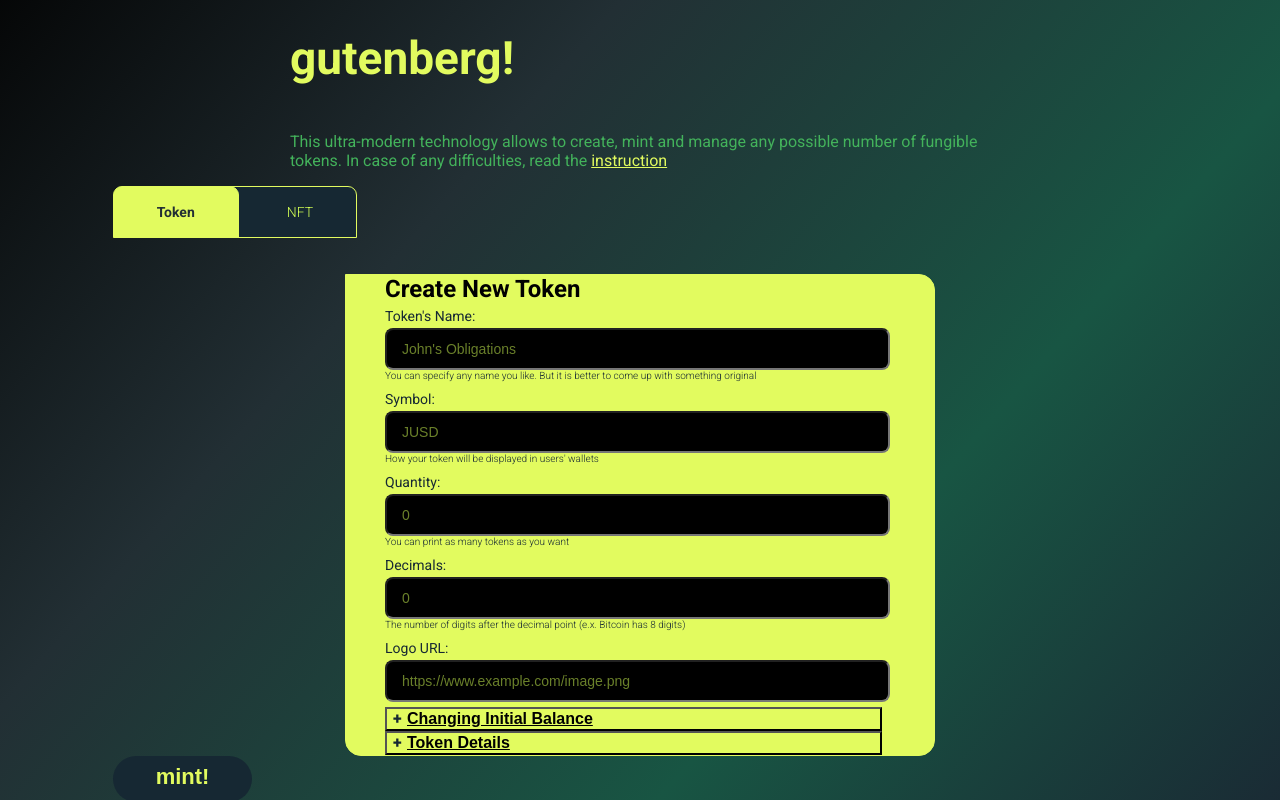
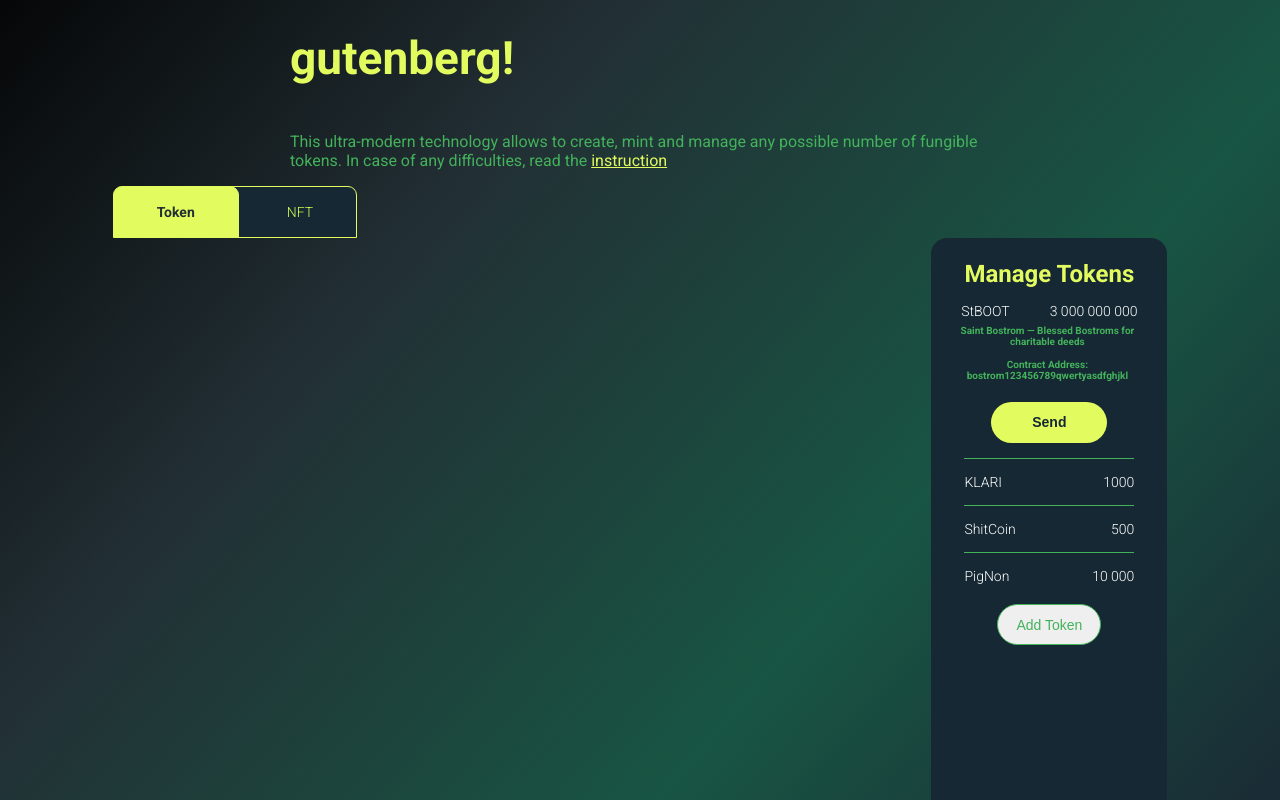
Before and after one commit to diekuche/gutenberg, a React (Create React App) app: page / in a window 1280 px wide. Shown: the top 800 px of the page. Built offline with nearby package versions, Linux system fonts and the light colour scheme.

Commit message:
block with tokens

```diff
--- a/src/components/ButtonAddToken/ButtonAddToken.module.css
+++ b/src/components/ButtonAddToken/ButtonAddToken.module.css
@@ -5,7 +5,7 @@
     align-items: center;
     width: fit-content;
     height: 41px;
-    margin-top: 33px;
+    margin-top: 20px;
     box-sizing: border-box;
     border: 1px solid #43B25B;
     border-radius: 27.5px;
@@ -13,7 +13,7 @@
     color: #43B25B;
     font-size: 14px;
     font-weight: 400;
-
+    align-self: center;
 
 }
 
--- a/src/components/ButtonSend/ButtonSend.module.css
+++ b/src/components/ButtonSend/ButtonSend.module.css
@@ -1,11 +1,11 @@
 .buttonSend {
     display: flex;
-    flex-direction: row;
+
     justify-content: center;
     align-items: center;
     width: fit-content;
     height: 41px;
-    margin-top: 33px;
+    margin-top: 15px;
     background: #E2FB5F;
     border-radius: 27.5px;
     padding: 12px 41px 13px 41px;
@@ -13,7 +13,7 @@
     font-size: 14px;
     font-weight: 700;
     border-style: none;
-
+    align-self: center;
 
 }
 
--- a/src/components/MainPage/MainPage.tsx
+++ b/src/components/MainPage/MainPage.tsx
@@ -6,6 +6,7 @@
 import ButtonSend from '../ButtonSend/ButtonSend';
 import ButtonAddToken from '../ButtonAddToken/ButtonAddToken';
 import Tabs from '../Tabs/Tabs ';
+import ManageTokens from '../ManageTokens/ManageTok';
 
 type MainProps = {
 
@@ -17,6 +18,7 @@
         <div className={styles.mainpage}>
             <Header/>
             <Tabs />
+            <ManageTokens />
             <Form></Form>
             <Button />
             <ButtonSend />
--- /dev/null
+++ b/src/components/ManageTokens/ManageTok.module.css
@@ -0,0 +1,77 @@
+.manageTok {
+    display: flex;
+    flex-direction: column;
+    justify-content: flex-start;
+    border-radius: 16px;
+    background: #344243;
+    width: 590px;
+    margin-left: auto;
+
+    background: #162833;
+    box-sizing: border-box;
+    align-self: center;
+    width: 236px;
+    height: 637px;;
+
+}
+
+
+.name {
+
+    width: fit-content;
+    align-self:center;
+    border-radius: 27.5px;
+    padding: 22px 33px 0px 33px;
+    color: #E2FB5F;
+    font-size: 24px;
+    font-weight: 700;
+    border-style: none;
+    font-style: normal;
+
+}
+
+.cashName {
+    display: flex;
+    flex-direction: row;
+    font-style: normal;
+    font-weight: 300;
+    color: #43B25B;
+    font-size: 14px;
+    color: white;
+    align-self: center;
+    margin-top: 15px;
+    justify-content: space-between;
+    min-width: 170px;
+
+}
+
+.cash {
+
+    font-style: normal;
+    font-weight: 300;
+    color: #43B25B;
+    font-size: 14px;
+    color: white;
+    align-self: center;
+    margin-left: 40px;
+
+}
+
+.info {
+    font-style: normal;
+    font-weight: 700;
+    color: #43B25B;
+    font-size: 10px;
+    margin: 5px 4px 12px 0px;
+
+    margin-bottom: 1px;
+    padding: 1px 25px 5px 25px;
+}
+
+.line {
+    border-bottom: 1px solid #43B25B;
+    width: 170px;
+    margin-top: 15px;
+    align-self: center;
+
+}
--- /dev/null
+++ b/src/components/ManageTokens/ManageTok.tsx
@@ -0,0 +1,37 @@
+import React from "react";
+import styles from "./ManageTok.module.css";
+import ButtonSend from '../ButtonSend/ButtonSend';
+import ButtonAddToken from "../ButtonAddToken/ButtonAddToken";
+
+const ManageTokens = () => {
+    return (
+
+           <div className={styles.manageTok}>
+                <div className={styles.name}>Manage Tokens</div>
+                <div className={styles.cashName}>StBOOT
+                    <div className={styles.cash}>3 000 000 000</div>
+                </div>
+
+                <div className={styles.info}>Saint Bostrom — Blessed Bostroms for charitable deeds</div>
+                <div className={styles.info}>Contract Address: bostrom123456789qwertyasdfghjkl</div>
+                <ButtonSend />
+                <div className={styles.line}></div>
+                <div className={styles.cashName}>KLARI
+                    <div className={styles.cash}>1000</div>
+                 </div>
+                <div className={styles.line}></div>
+                <div className={styles.cashName}>ShitCoin
+                    <div className={styles.cash}>500</div>
+                </div>
+                <div className={styles.line}></div>
+                <div className={styles.cashName}>PigNon
+                     <div className={styles.cash}>10 000</div>
+                    </div>
+                <ButtonAddToken />
+
+            </div>
+
+    )
+}
+
+export default ManageTokens;
```
